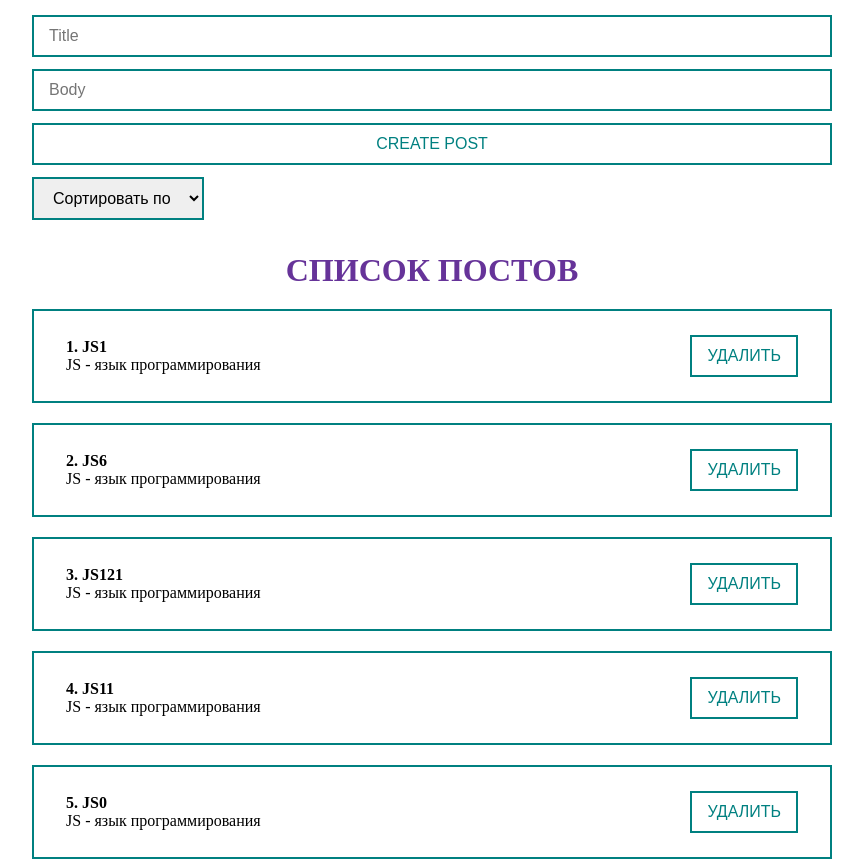
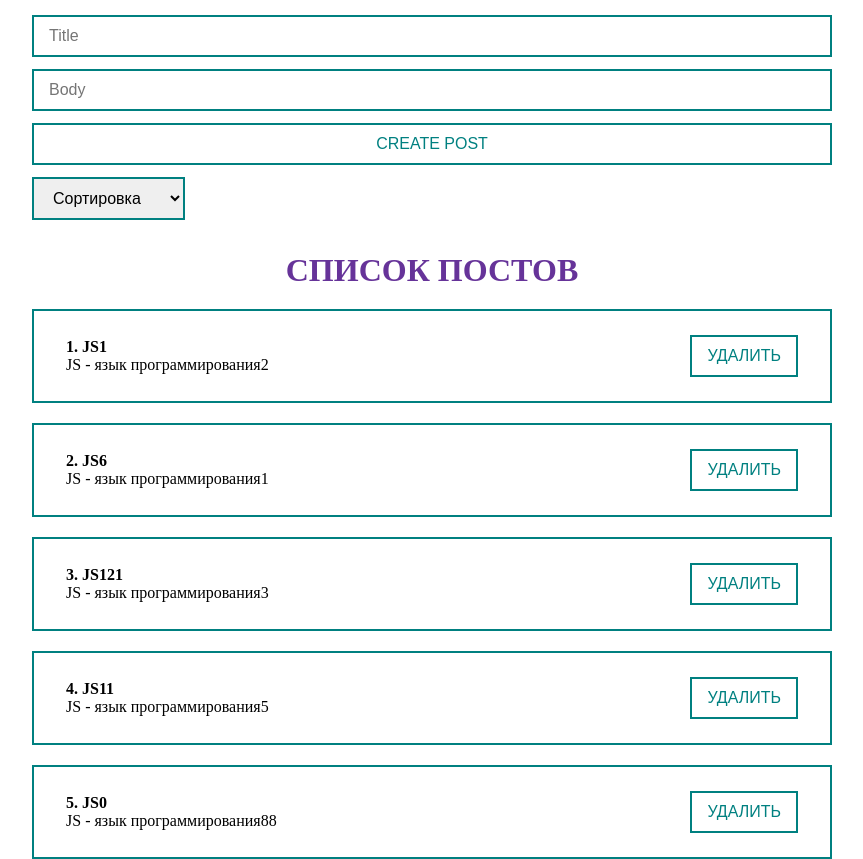
Before and after one commit to D3ncay/React, a React (Create React App) app: page / in a window 1280 px wide. Shown: the whole page, without its empty margins (208-1071 px from the left). Built offline with nearby package versions, Linux system fonts and the light colour scheme.

Commit message:
сортировка по названию и описанию

```diff
--- a/src/App.js
+++ b/src/App.js
@@ -6,12 +6,14 @@ import MySelect from "./components/UI/select/MySelect";
 
 function App() {
   const [posts, setPosts] = useState([
-    { id: 1, title: "JS1", body: "JS - язык программирования" },
-    { id: 2, title: "JS6", body: "JS - язык программирования" },
-    { id: 3, title: "JS121", body: "JS - язык программирования" },
-    { id: 4, title: "JS11", body: "JS - язык программирования" },
-    { id: 5, title: "JS0", body: "JS - язык программирования" },
+    { id: 1, title: "JS1", body: "JS - язык программирования2" },
+    { id: 2, title: "JS6", body: "JS - язык программирования1" },
+    { id: 3, title: "JS121", body: "JS - язык программирования3" },
+    { id: 4, title: "JS11", body: "JS - язык программирования5" },
+    { id: 5, title: "JS0", body: "JS - язык программирования88" },
   ]);
+
+  const [selectedSort, setSelectedSort] = useState('')
 
   const options = [
     {value: 'title', name: 'По названию'},
@@ -26,11 +28,16 @@ function App() {
     setPosts(posts.filter(item => item.id !== id))
   }
 
+  const sortPosts = (sort) => {
+    setSelectedSort(sort)
+    setPosts(posts.sort((a,b) => a[sort].localeCompare(b[sort])))
+  }
+
 
   return (
     <div className="App">
       <PostForm create={createPost}/>
-      <MySelect options={options} defaultValue='Сортировать по'/>
+      <MySelect value={selectedSort} onChange={sortPosts} options={options} defaultValue='Сортировка'/>
       {
         posts.length ? <PostList remove={removePost} posts={posts} title="Список постов" /> : <h1>Постов нет!</h1>
       }
--- a/src/components/UI/select/MySelect.jsx
+++ b/src/components/UI/select/MySelect.jsx
@@ -1,20 +1,17 @@
-import React, {useState} from "react";
+import React from "react";
 
-const MySelect = ({ options, defaultValue, onChange }) => {
-
-    const [selected, setSelected] = useState('');
-
+const MySelect = ({ options, defaultValue, onChange, value }) => {
   return (
     <div>
-      <select onChange={e => setSelected(e.target.value)}>
-        <option selected value="" disabled>
+      <select  value={value} onChange={(e) => onChange(e.target.value)}>
+        <option value="" disabled>
           {defaultValue}
         </option>
-        {options.map((option) =>
-          <option  value={option.value} key={option.value}>
+        {options.map((option) => (
+          <option value={option.value} key={option.value}>
             {option.name}
           </option>
-        )}
+        ))}
       </select>
     </div>
   );
```
